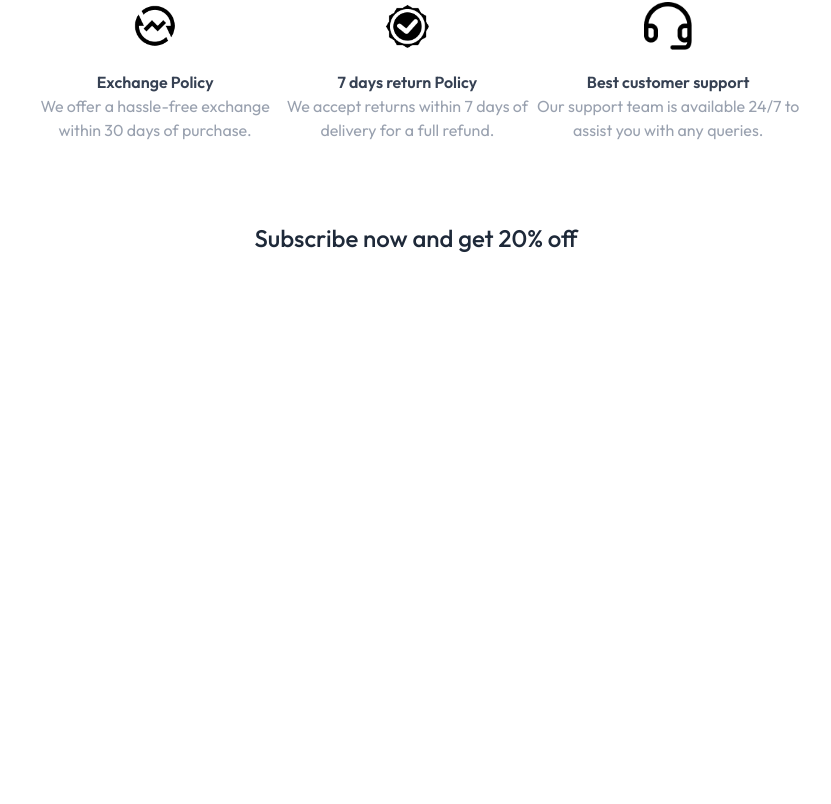
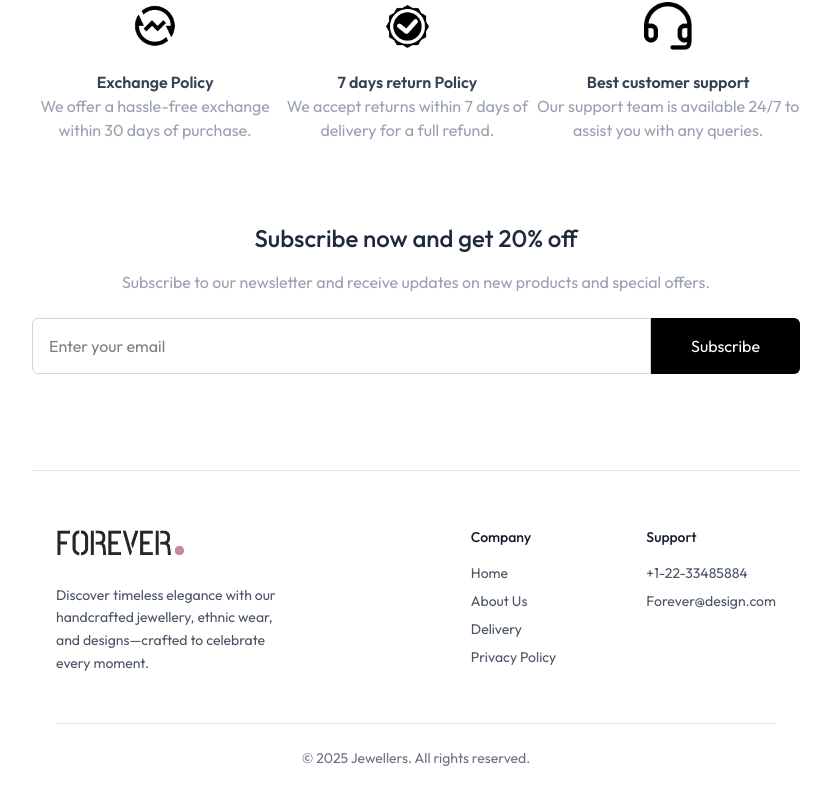
Before and after one commit to himanshu-mishu/jewellers, a React (Vite) app in the folder frontend/: page / in a window 1280 px wide. Shown: the part 1727-2531 px from the top of the page, without its empty margins (224-1055 px from the left). Before the commit the page ends 1997 px from the top, so only its background shows below. Built offline with nearby package versions, Linux system fonts and the light colour scheme.

Commit message:
feat: add footer section

```diff
--- a/frontend/src/App.jsx
+++ b/frontend/src/App.jsx
@@ -11,6 +11,7 @@ import Cart from "./pages/Cart.jsx";
 import Login from "./pages/Login.jsx";
 import Orders from "./pages/Orders.jsx";
 import Navbar from "./components/Navbar.jsx";
+import Footer from "./components/Footer.jsx";
 
 const App = () => {
   return (
@@ -27,6 +28,7 @@ const App = () => {
         <Route path="/placeorder" element={<Placeorder />} />
         <Route path="/orders" element={<Orders />} />
       </Routes>
+      <Footer />
     </div>
   );
 };
--- /dev/null
+++ b/frontend/src/components/Footer.jsx
@@ -0,0 +1,57 @@
+import React from "react";
+import { assets } from "../assets/assets.js";
+
+const Footer = () => {
+  const year = new Date().getFullYear();
+
+  return (
+    <footer className="border-t border-gray-200 mt-24 pt-14 pb-8">
+      <div className="max-w-7xl mx-auto px-6">
+        {/* Top section */}
+        <div className="flex flex-col sm:grid grid-cols-[3fr_1fr_1fr] gap-14 text-sm">
+          {/* Brand */}
+          <div>
+            <img src={assets.logo} alt="logo" className="w-32 mb-5" />
+            <p className="text-gray-600 leading-relaxed md:w-2/3">
+              Discover timeless elegance with our handcrafted jewellery, ethnic
+              wear, and designs—crafted to celebrate every moment.
+            </p>
+          </div>
+
+          {/* Company */}
+          <div>
+            <p className="font-medium text-gray-900 mb-4">Company</p>
+            <ul className="space-y-2 text-gray-600">
+              <li className="hover:text-black cursor-pointer">Home</li>
+              <li className="hover:text-black cursor-pointer">About Us</li>
+              <li className="hover:text-black cursor-pointer">Delivery</li>
+              <li className="hover:text-black cursor-pointer">
+                Privacy Policy
+              </li>
+            </ul>
+          </div>
+
+          {/* Support */}
+          <div>
+            <p className="font-medium text-gray-900 mb-4">Support</p>
+            <ul className="space-y-2 text-gray-600">
+              <li className="hover:text-black cursor-pointer">
+                +1-22-33485884
+              </li>
+              <li className="hover:text-black cursor-pointer">
+                Forever@design.com
+              </li>
+            </ul>
+          </div>
+        </div>
+
+        {/* Bottom bar */}
+        <div className="mt-12 pt-6 border-t border-gray-200 text-center text-sm text-gray-500">
+          © {year} Jewellers. All rights reserved.
+        </div>
+      </div>
+    </footer>
+  );
+};
+
+export default Footer;
--- a/frontend/src/components/NewsLetterBox.jsx
+++ b/frontend/src/components/NewsLetterBox.jsx
@@ -1,9 +1,33 @@
 import React from "react";
+
+const onSubmitHandler = (event) => {
+  event.preventDefault();
+};
 
 const NewsLetterBox = () => {
   return (
     <div className="text-center">
-      <div className="text-2xl  font-medium text-gray-800">Subscribe now and get 20% off</div>
+      <p className="text-2xl  font-medium text-gray-800">
+        Subscribe now and get 20% off
+      </p>
+      <p className="text-gray-400 mt-4">
+        Subscribe to our newsletter and receive updates on new products and
+        special offers.
+      </p>
+      <form className="mt-6 flex justify-center mb-6">
+        <input
+          type="email"
+          placeholder="Enter your email"
+          className="w-full sm:flex-1 outline-none px-4 py-2 border border-gray-300 rounded-l-md "
+        />
+        <button
+          onClick={onSubmitHandler}
+          type="submit"
+          className="bg-black text-white rounded-r-md text-s px-10 py-4"
+        >
+          Subscribe
+        </button>
+      </form>
     </div>
   );
 };
```
